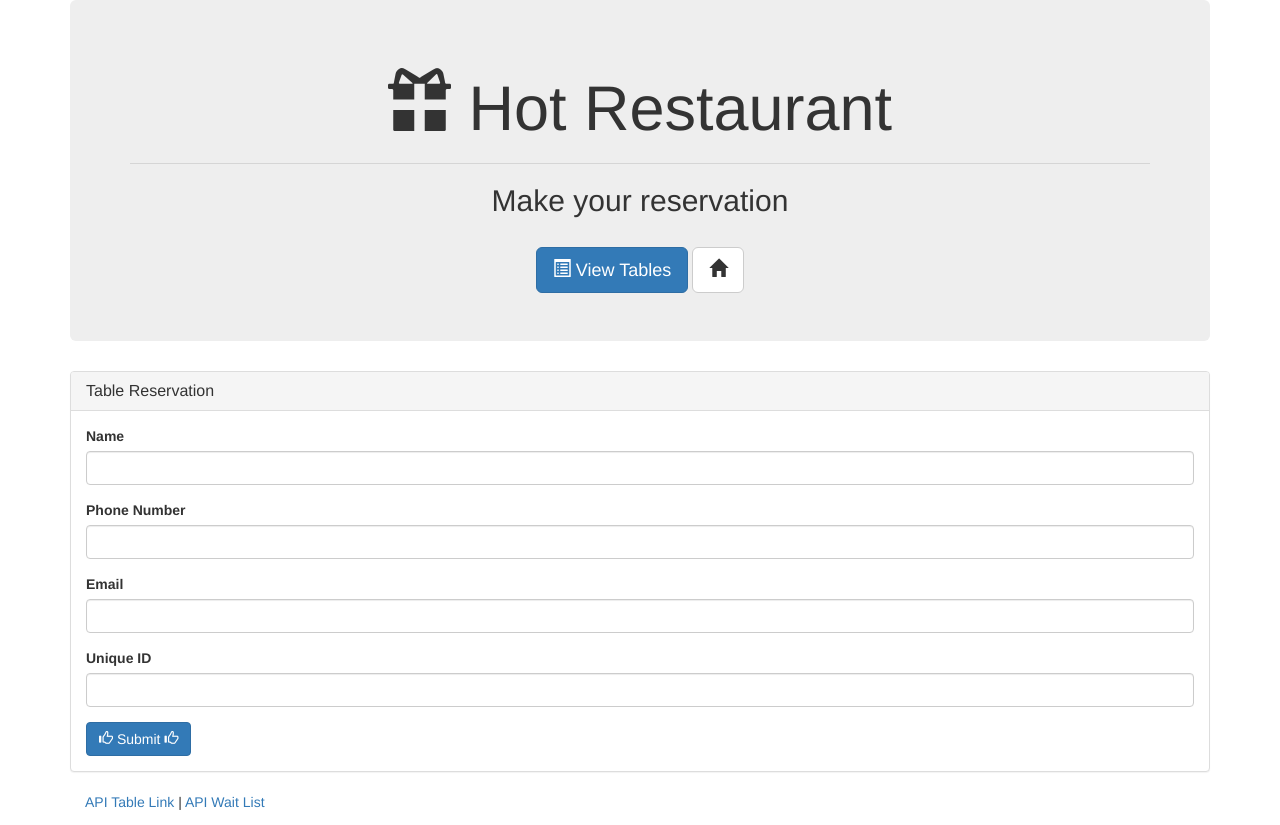
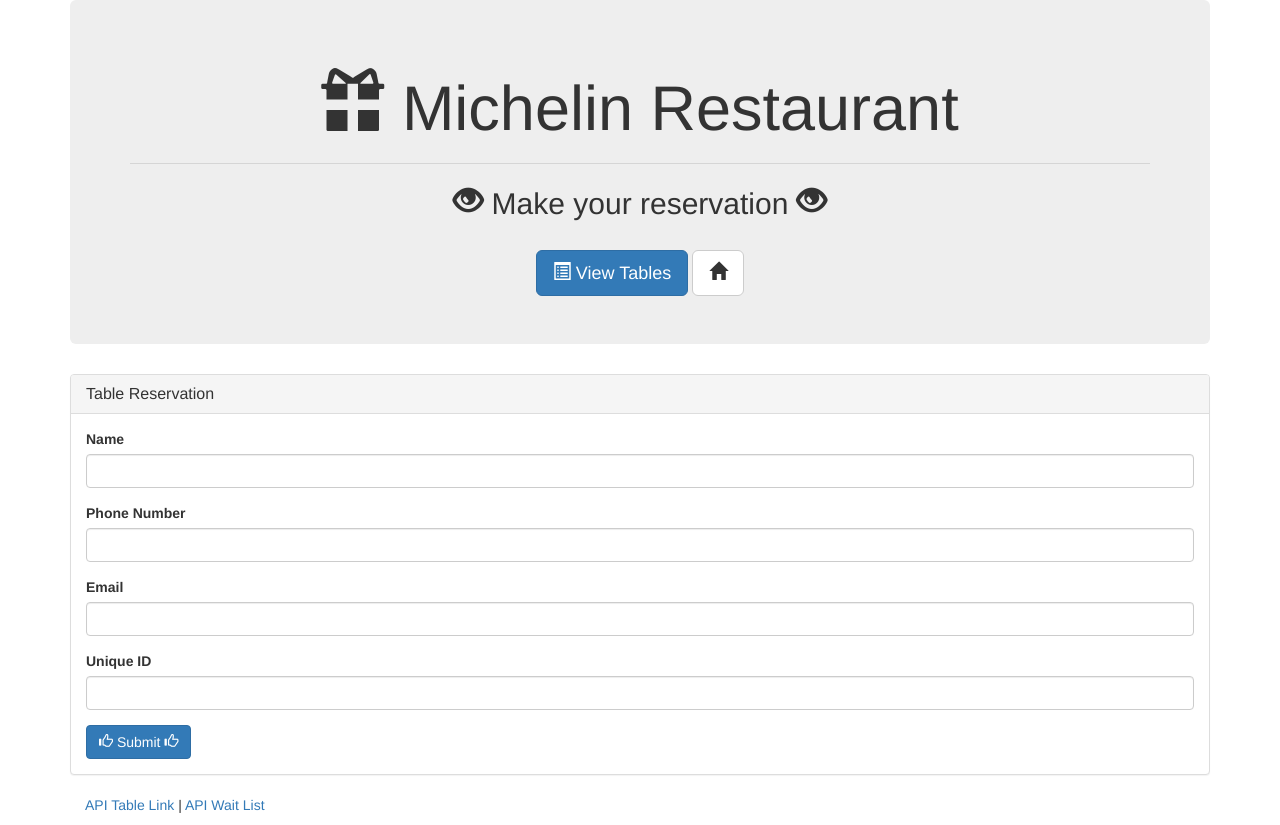
Before and after one commit to Caryndcarter/michelinresturant, a website: page reserve.html in a window 1280 px wide. Drawn offline with nearby package versions, Linux system fonts and the light colour scheme.

Commit message:
updated gliphicons

```diff
--- a/reserve.html
+++ b/reserve.html
@@ -15,9 +15,9 @@
 	<div class="container">
 
 		<div class="jumbotron">
-			<h1 class="text-center"><span class="glyphicon glyphicon-gift"></span> Hot Restaurant</h1>
+			<h1 class="text-center"><span class="glyphicon glyphicon-gift"></span> Michelin Restaurant</h1>
 			<hr>
-			<h2 class="text-center">Make your reservation</h2>
+			<h2 class="text-center"><span class="glyphicon glyphicon-eye-open"></span> Make your reservation <span class="glyphicon glyphicon-eye-open"></span></h2>
 			<br>
 
 			<div class="text-center">
```
Also changed, not shown: tables.html (+1 -1 lines).
